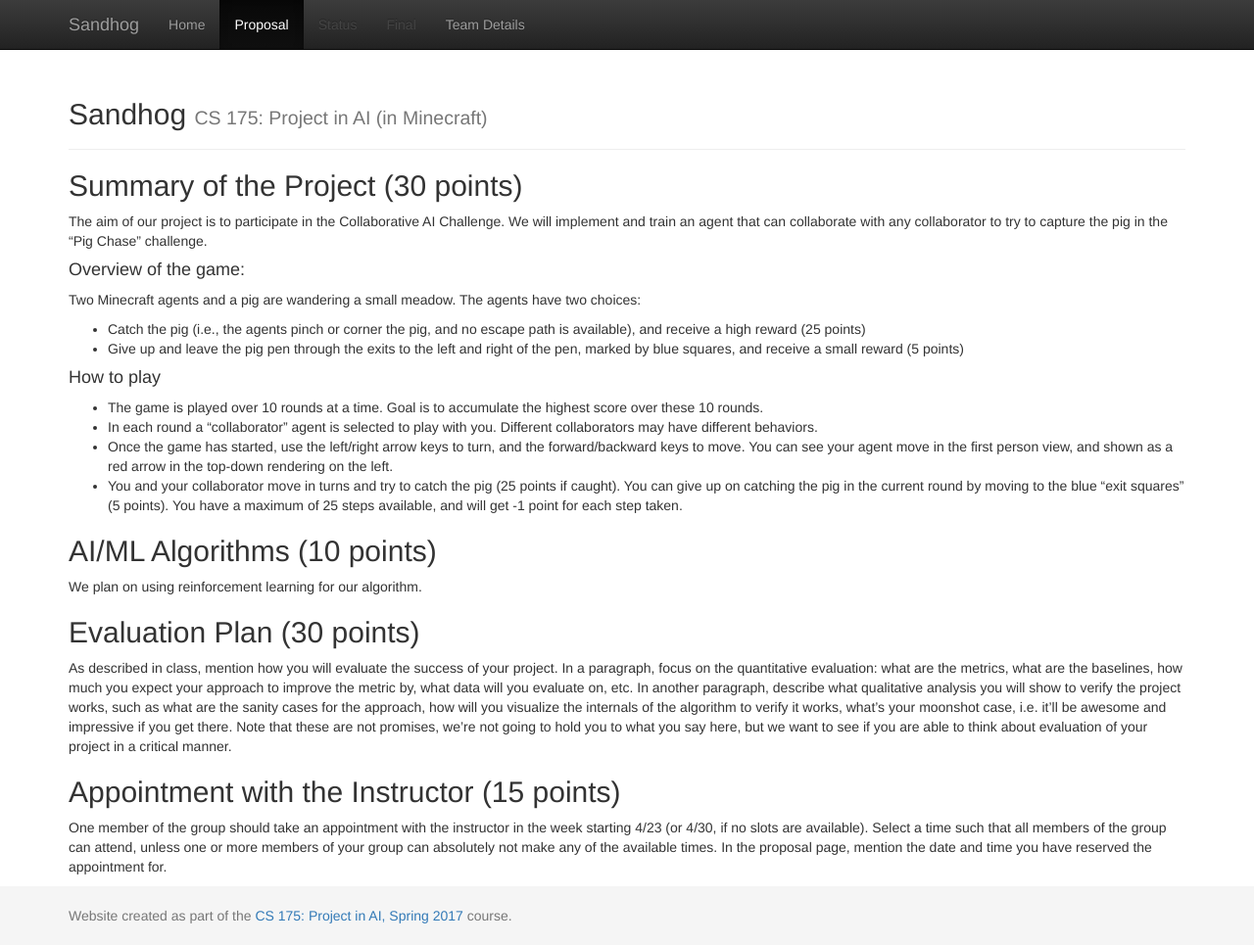
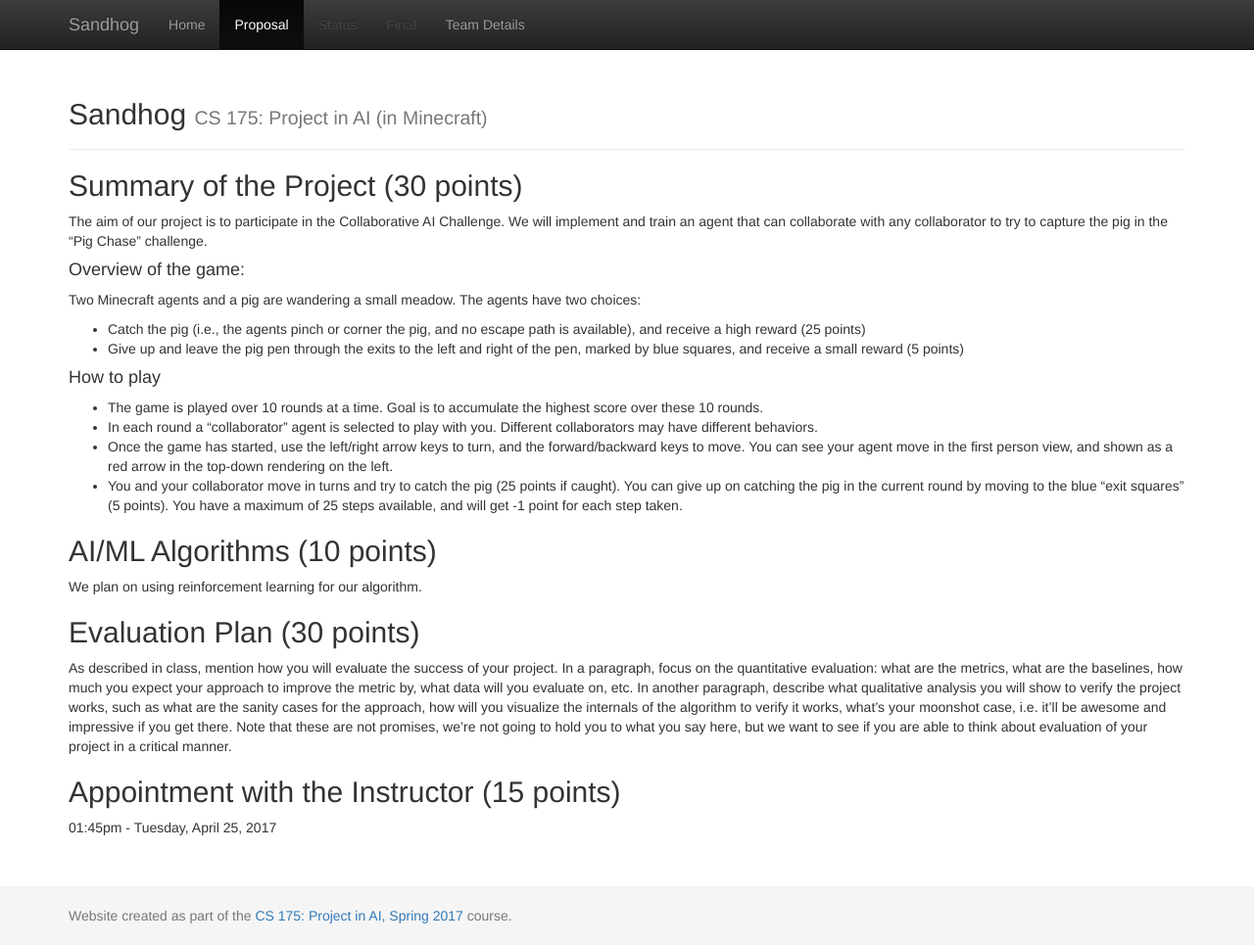
Before and after one commit to hfloresr/Sandhog, a Jekyll site: the page built from docs/proposal.md, in a window 1280 px wide and 965 px high. Shown: the whole window at 98% size. Built offline with Jekyll 4.4.1, drawn with Linux system fonts in a browser that asks for light colours.

Commit message:
Update proposal.md

```diff
--- a/docs/proposal.md
+++ b/docs/proposal.md
@@ -30,7 +30,4 @@ you get there. Note that these are not promises, we’re not going to hold you t
 see if you are able to think about evaluation of your project in a critical manner.
 
 ## Appointment with the Instructor (15 points)
-One member of the group should take an appointment with the instructor in the week starting 4/23 (or 4/30, if
-no slots are available). Select a time such that all members of the group can attend, unless one or more members
-of your group can absolutely not make any of the available times. In the proposal page, mention the date and time
-you have reserved the appointment for.
+01:45pm - Tuesday, April 25, 2017
```
